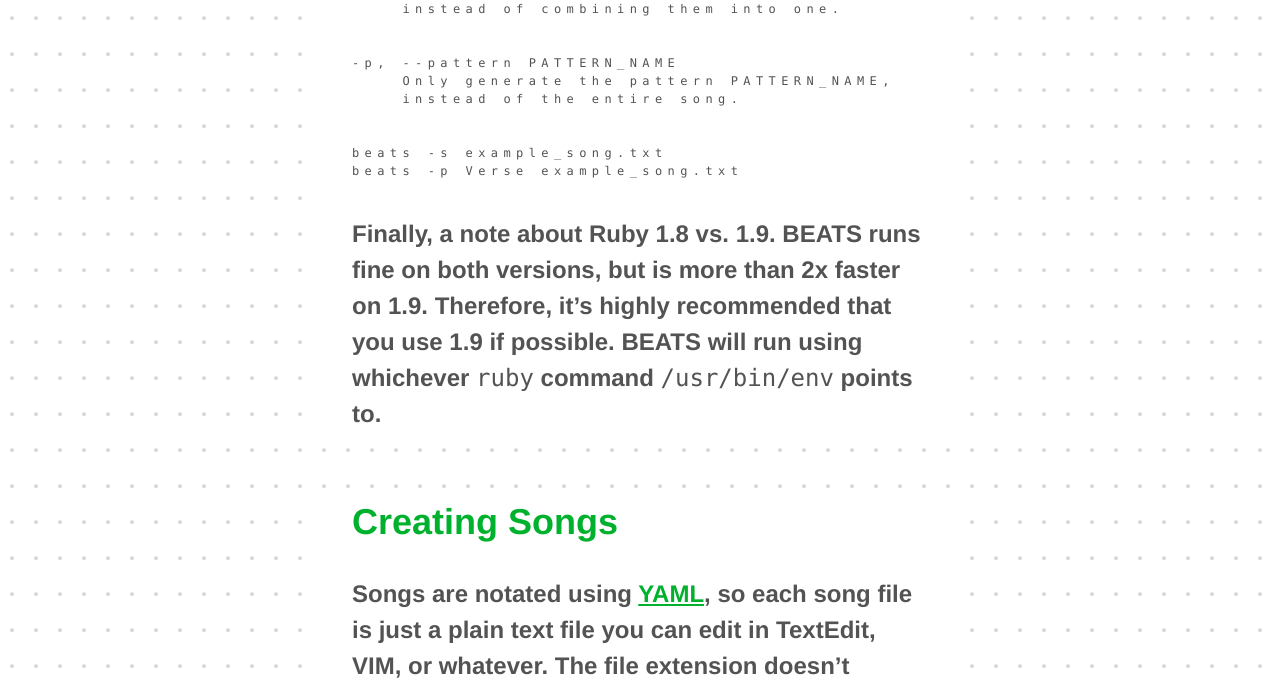
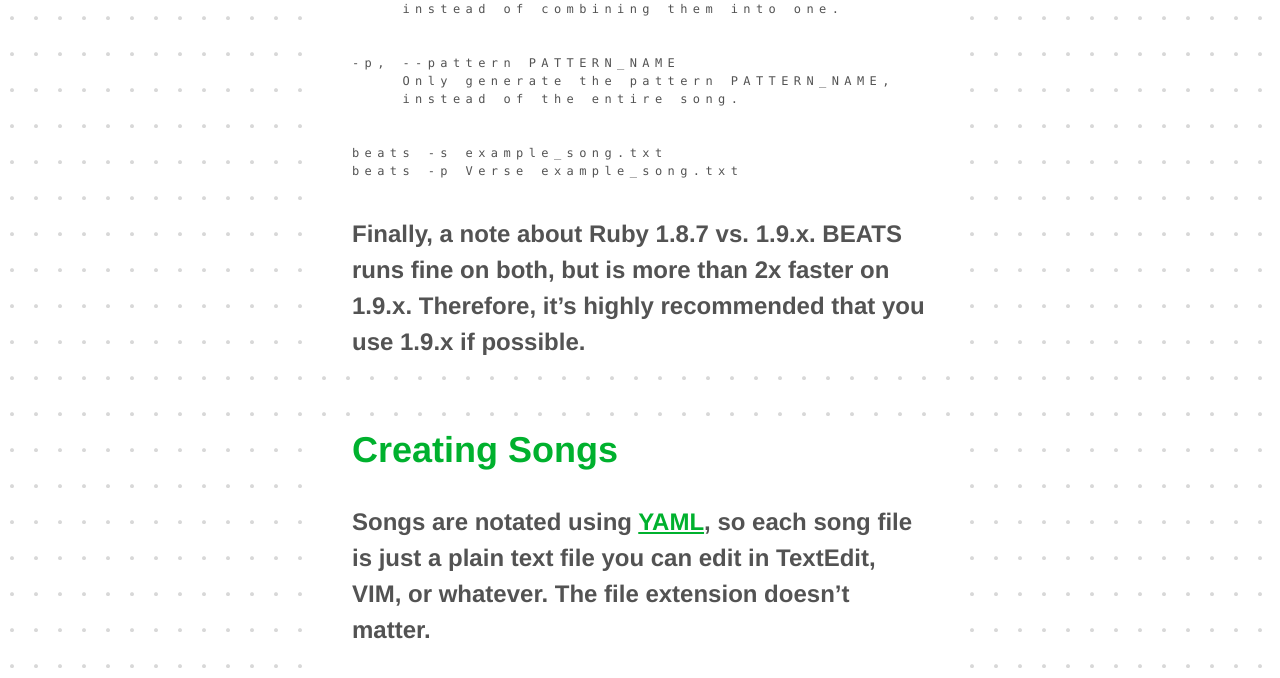
Before and after one commit to jstrait/beats, a PHP site: page /docs.php in a window 1280 px wide. Shown: the part 864-1542 px from the top of the page. Run offline with PHP 8.4, Linux system fonts and the light colour scheme.

Commit message:
Updating note about using 1.8.7 vs 1.9.x

```diff
--- a/web/docs.php
+++ b/web/docs.php
@@ -21,7 +21,7 @@
 beats -s example_song.txt
 beats -p Verse example_song.txt
 </pre></code></p>
-    <p>Finally, a note about Ruby 1.8 vs. 1.9. BEATS runs fine on both versions, but is more than 2x faster on 1.9. Therefore, it&#8217;s highly recommended that you use 1.9 if possible. BEATS will run using whichever <code>ruby</code> command <code>/usr/bin/env</code> points to.</p>
+    <p>Finally, a note about Ruby 1.8.7 vs. 1.9.x. BEATS runs fine on both, but is more than 2x faster on 1.9.x. Therefore, it&#8217;s highly recommended that you use 1.9.x if possible.</p>
   </div>
   <div class="content-box">
     <h2>Creating Songs</h2>
```
